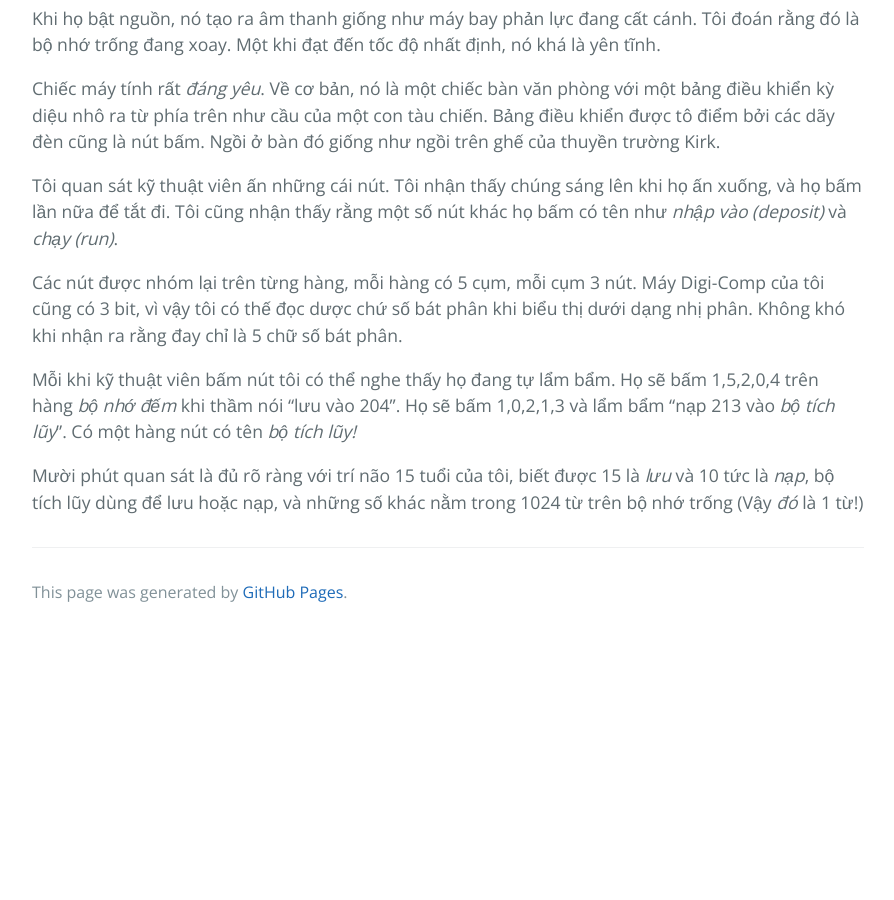
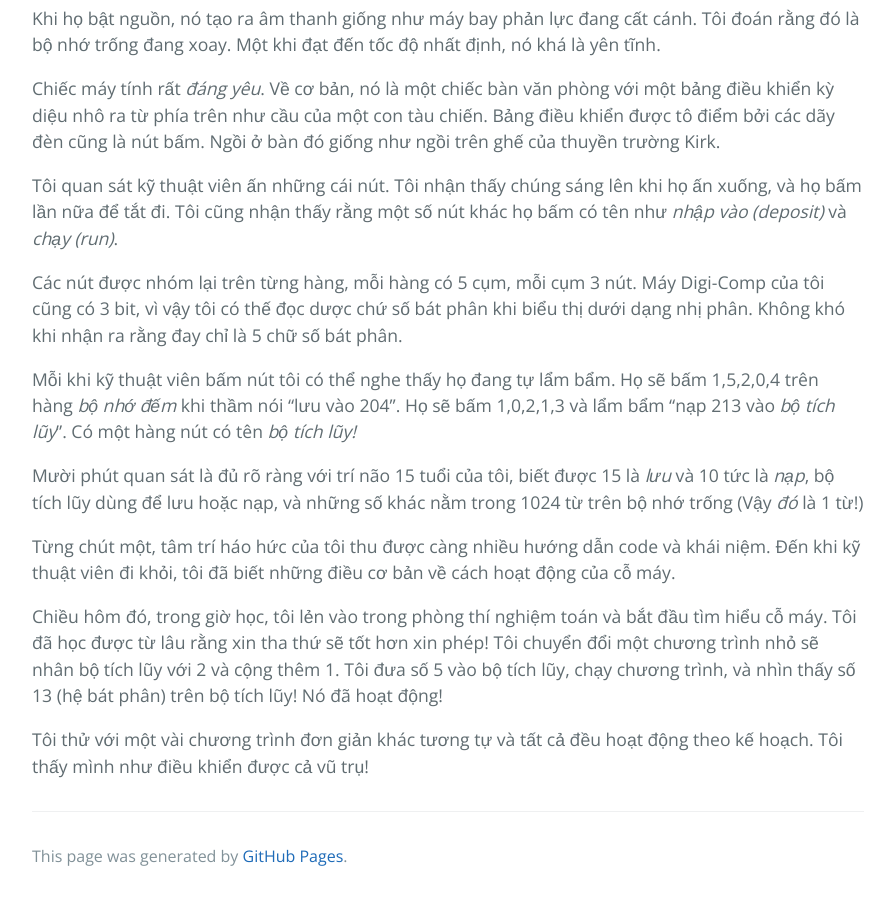
Before and after one commit to HaiBV/haibv.github.io, a Jekyll site: the page built from clean-coder/chapter-14-mentoring-apprenticeship-and-craftsmanship.md, in a window 1280 px wide and 900 px high, scrolled down 2846 px. Shown: the whole window, without its empty margins (192-1086 px from the left). Built offline with Jekyll 4.4.1, drawn with Linux system fonts in a browser that asks for light colours; our own code applies the rules of GitHub Pages for plain Markdown files; before the commit the page ends 3482 px from its top, so only the background shows below that.

Commit message:
Update The Clean Coder - Chapter 14 Mentoring, Apprenticeship, and Craftsmanship

```diff
--- a/clean-coder/chapter-14-mentoring-apprenticeship-and-craftsmanship.md
+++ b/clean-coder/chapter-14-mentoring-apprenticeship-and-craftsmanship.md
@@ -65,3 +65,9 @@ Các nút được nhóm lại trên từng hàng, mỗi hàng có 5 cụm, mỗ
 Mỗi khi kỹ thuật viên bấm nút tôi có thể nghe thấy họ đang tự lẩm bẩm. Họ sẽ bấm 1,5,2,0,4 trên hàng _bộ nhớ đếm_ khi thầm nói "lưu vào 204". Họ sẽ bấm 1,0,2,1,3 và lẩm bẩm "nạp 213 vào _bộ tích lũy_". Có một hàng nút có tên _bộ tích lũy!_
 
 Mười phút quan sát là đủ rõ ràng với trí não 15 tuổi của tôi, biết được 15 là _lưu_ và 10 tức là _nạp_, bộ tích lũy dùng để lưu hoặc nạp, và những số khác nằm trong 1024 từ trên bộ nhớ trống (Vậy _đó_ là 1 từ!)
+
+Từng chút một, tâm trí háo hức của tôi thu được càng nhiều hướng dẫn code và khái niệm. Đến khi kỹ thuật viên đi khỏi, tôi đã biết những điều cơ bản về cách hoạt động của cỗ máy.
+
+Chiều hôm đó, trong giờ học, tôi lẻn vào trong phòng thí nghiệm toán và bắt đầu tìm hiểu cỗ máy. Tôi đã học được từ lâu rằng xin tha thứ sẽ tốt hơn xin phép! Tôi chuyển đổi một chương trình nhỏ sẽ nhân bộ tích lũy với 2 và cộng thêm 1. Tôi đưa số 5 vào bộ tích lũy, chạy chương trình, và nhìn thấy số 13 (hệ bát phân) trên bộ tích lũy! Nó đã hoạt động!
+
+Tôi thử với một vài chương trình đơn giản khác tương tự và tất cả đều hoạt động theo kế hoạch. Tôi thấy mình như điều khiển được cả vũ trụ!
```
